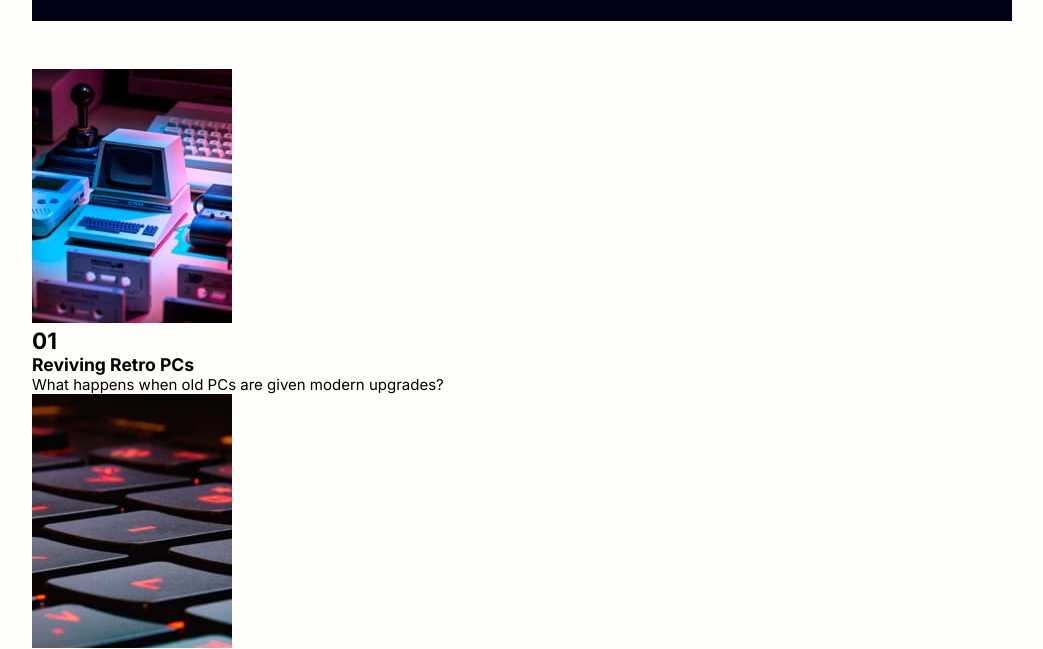
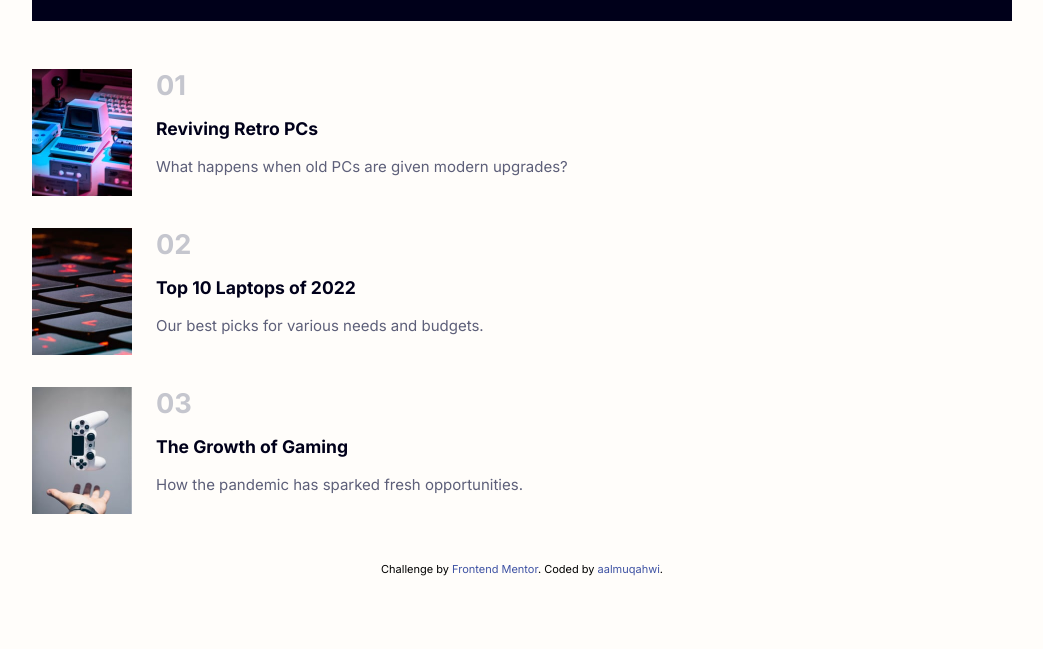
Before and after one commit to aalmuqahwi/frontend-mentor-news-homepage, a website: page index.html in a window 1280 px wide. Shown: the part 1186-1835 px from the top of the page, without its empty margins (118-1161 px from the left). After the commit the page ends 1762 px from the top, so only its background shows below. Drawn offline with Linux system fonts and the light colour scheme; files whose address does not match are found by name.

Commit message:
added top-blogs section style

```diff
--- a/css/styles.css
+++ b/css/styles.css
@@ -189,6 +189,36 @@ body div.backdrop.show {
 .container main .new-list .blogs .blog:last-child::after {
   display: none;
 }
+.container main .top-blogs {
+  display: flex;
+  gap: 2rem;
+  flex-direction: column;
+}
+.container main .top-blogs .top-blog {
+  display: flex;
+  gap: 1.5rem;
+}
+.container main .top-blogs .top-blog img {
+  width: 100px;
+}
+.container main .top-blogs .top-blog .top-blog-content {
+  display: flex;
+  gap: 1rem;
+  flex-direction: column;
+  height: 127px;
+}
+.container main .top-blogs .top-blog .top-blog-content h2 {
+  color: hsl(233deg, 8%, 79%);
+  font-size: 1.7rem;
+}
+.container main .top-blogs .top-blog .top-blog-content h3 {
+  color: hsl(240deg, 100%, 5%);
+  font-weight: 700;
+}
+.container main .top-blogs .top-blog .top-blog-content p {
+  color: hsl(236deg, 13%, 42%);
+  line-height: 1.6;
+}
 @media screen and (min-width: 1024px) {
   .container {
     margin-left: 150px;
--- a/sass/index.scss
+++ b/sass/index.scss
@@ -225,6 +225,45 @@ body {
         }
       }
     }
+
+    .top-blogs {
+      display: flex;
+      gap: 2rem;
+      flex-direction: column;
+
+      .top-blog {
+        display: flex;
+        gap: 1.5rem;
+
+        img {
+          width: 100px;
+        }
+
+        .top-blog-content {
+          display: flex;
+          gap: 1rem;
+          flex-direction: column;
+          height: 127px;
+
+          h2 {
+            color: $grayish-blue;
+            font: {
+              size: 1.7rem;
+            }
+          }
+
+          h3 {
+            color: $very-dark-blue;
+            font-weight: 700;
+          }
+
+          p {
+            color: $dark-grayish-blue;
+            line-height: 1.6;
+          }
+        }
+      }
+    }
   }
 
   @media screen and (min-width: 1024px) {
```
